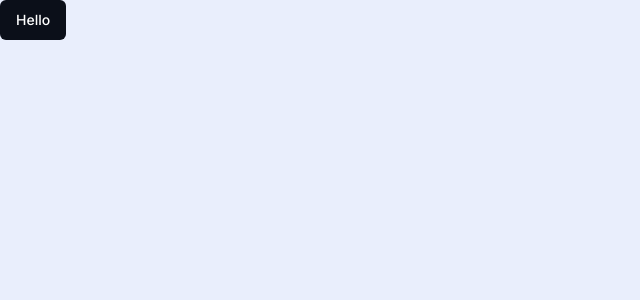
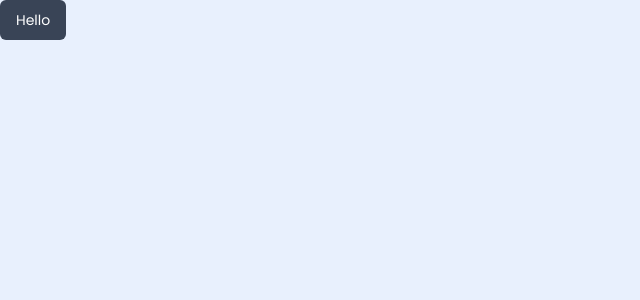
Before and after one commit to KennedyOdhiambo/ShopKeeper-Plus, a Next.js app: page / in a window 1280 px wide. Shown: the top 300 px of the page, without its empty margins (0-640 px from the left). Built offline with nearby package versions, Linux system fonts and the light colour scheme.

Commit message:
configure and setup shadcn

```diff
--- a/src/app/globals.css
+++ /dev/null
@@ -1,59 +0,0 @@
-@tailwind base;
-@tailwind components;
-@tailwind utilities;
-
-@layer base {
-  :root {
-    --background: 223 74% 95%;
-    --foreground: 223 5% 10%;
-    --card: 223 50% 90%;
-    --card-foreground: 223 5% 15%;
-    --popover: 223 74% 95%;
-    --popover-foreground: 223 95% 10%;
-    --primary: 223 38.9% 7.1%;
-    --primary-foreground: 0 0% 100%;
-    --secondary: 223 30% 70%;
-    --secondary-foreground: 0 0% 0%;
-    --muted: 185 30% 85%;
-    --muted-foreground: 223 5% 40%;
-    --accent: 185 30% 80%;
-    --accent-foreground: 223 5% 15%;
-    --destructive: 0 74% 44%;
-    --destructive-foreground: 223 5% 90%;
-    --border: 223 30% 50%;
-    --input: 223 30% 44%;
-    --ring: 223 38.9% 7.1%;
-    --radius: 0.5rem;
-  }
-  .dark {
-    --background: 223 50% 10%;
-    --foreground: 223 5% 90%;
-    --card: 223 50% 10%;
-    --card-foreground: 223 5% 90%;
-    --popover: 223 50% 5%;
-    --popover-foreground: 223 5% 90%;
-    --primary: 223 38.9% 7.1%;
-    --primary-foreground: 0 0% 100%;
-    --secondary: 223 30% 20%;
-    --secondary-foreground: 0 0% 100%;
-    --muted: 185 30% 25%;
-    --muted-foreground: 223 5% 60%;
-    --accent: 185 30% 25%;
-    --accent-foreground: 223 5% 90%;
-    --destructive: 0 74% 44%;
-    --destructive-foreground: 223 5% 90%;
-    --border: 223 30% 44%;
-    --input: 223 30% 44%;
-    --ring: 223 38.9% 7.1%;
-    --radius: 0.5rem;
-  }
-}
-
-@layer base {
-  * {
-    @apply border-border;
-  }
-  body {
-    @apply bg-background text-foreground;
-  }
-}
--- a/src/app/layout.tsx
+++ b/src/app/layout.tsx
@@ -1,22 +1,19 @@
-import type { Metadata } from "next";
-import { Inter } from "next/font/google";
-import "./globals.css";
+import { Poppins } from "next/font/google"
+import "../styles/globals.css"
 
-const inter = Inter({ subsets: ["latin"] });
-
-export const metadata: Metadata = {
-  title: "Create Next App",
-  description: "Generated by create next app",
-};
+const poppins = Poppins({
+   subsets: ["latin"],
+   weight: "400",
+})
 
 export default function RootLayout({
-  children,
+   children,
 }: Readonly<{
-  children: React.ReactNode;
+   children: React.ReactNode
 }>) {
-  return (
-    <html lang="en">
-      <body className={inter.className}>{children}</body>
-    </html>
-  );
+   return (
+      <html lang="en">
+         <body className={poppins.className}>{children}</body>
+      </html>
+   )
 }
--- /dev/null
+++ b/src/styles/globals.css
@@ -0,0 +1,59 @@
+@tailwind base;
+@tailwind components;
+@tailwind utilities;
+
+@layer base {
+   :root {
+      --background: 217 81% 95%;
+      --foreground: 217 5% 10%;
+      --card: 217 50% 90%;
+      --card-foreground: 217 5% 15%;
+      --popover: 217 81% 95%;
+      --popover-foreground: 217 95% 10%;
+      --primary: 217 20% 28%;
+      --primary-foreground: 0 0% 100%;
+      --secondary: 217 30% 70%;
+      --secondary-foreground: 0 0% 0%;
+      --muted: 179 30% 85%;
+      --muted-foreground: 217 5% 35%;
+      --accent: 179 30% 80%;
+      --accent-foreground: 217 5% 15%;
+      --destructive: 0 81% 30%;
+      --destructive-foreground: 217 5% 90%;
+      --border: 217 30% 50%;
+      --input: 217 30% 30%;
+      --ring: 217 20% 28%;
+      --radius: 0.5rem;
+   }
+   .dark {
+      --background: 217 50% 10%;
+      --foreground: 217 5% 90%;
+      --card: 217 50% 10%;
+      --card-foreground: 217 5% 90%;
+      --popover: 217 50% 5%;
+      --popover-foreground: 217 5% 90%;
+      --primary: 217 20% 28%;
+      --primary-foreground: 0 0% 100%;
+      --secondary: 217 30% 20%;
+      --secondary-foreground: 0 0% 100%;
+      --muted: 179 30% 25%;
+      --muted-foreground: 217 5% 60%;
+      --accent: 179 30% 25%;
+      --accent-foreground: 217 5% 90%;
+      --destructive: 0 81% 30%;
+      --destructive-foreground: 217 5% 90%;
+      --border: 217 30% 30%;
+      --input: 217 30% 30%;
+      --ring: 217 20% 28%;
+      --radius: 0.5rem;
+   }
+}
+
+@layer base {
+   * {
+      @apply border-border;
+   }
+   body {
+      @apply bg-background text-foreground;
+   }
+}
```
Also changed, not shown: 1 other file (tests, documents, lock files or other folders).
